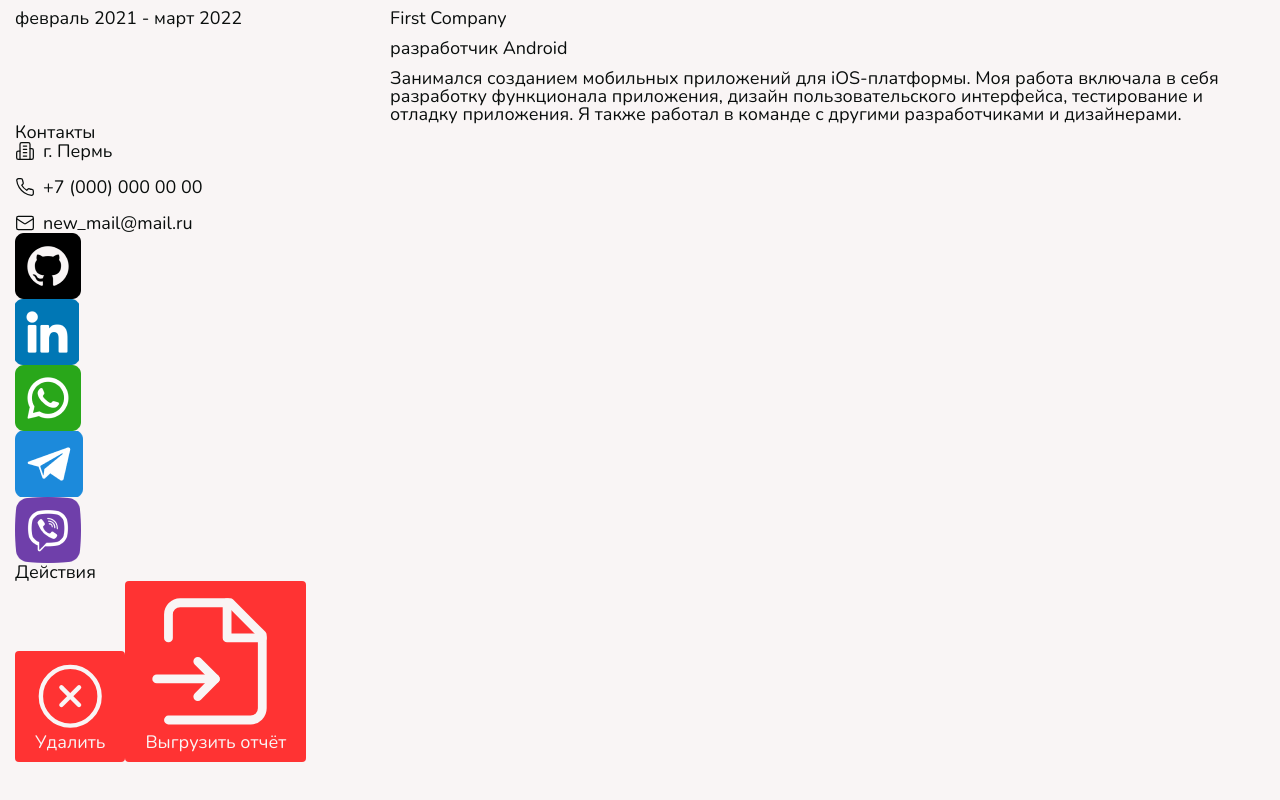
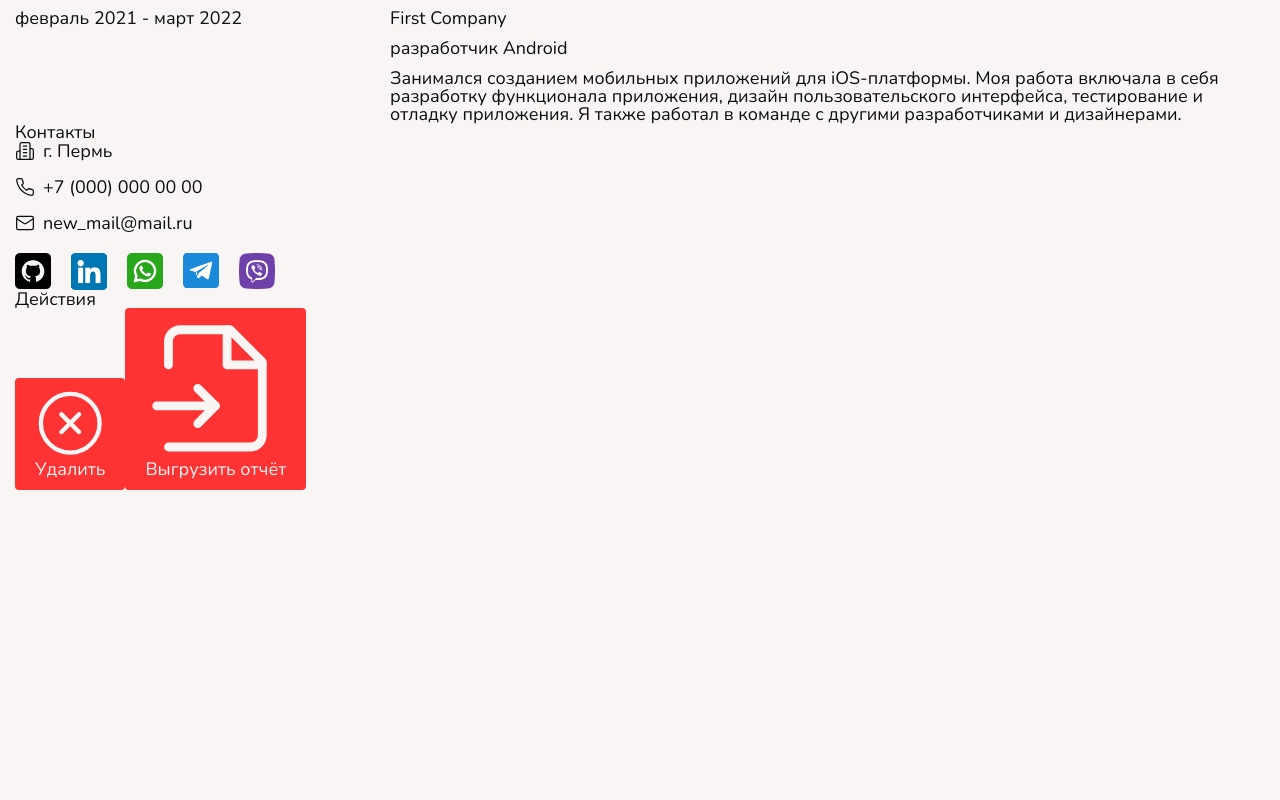
Before and after one commit to teamdevm/teamwork-swift-ferret, a React (Create React App) app in the folder React-app/: page /profile in a window 1280 px wide. Shown: the part 1983-2783 px from the top of the page. After the commit the page ends 2513 px from the top, so only its background shows below. Built offline with nearby package versions, Linux system fonts and the light colour scheme.

Commit message:
add social's styles

```diff
--- a/React-app/src/assets/css/App.css
+++ b/React-app/src/assets/css/App.css
@@ -614,6 +614,28 @@ a.contacts__item:hover {
 /* /////////////////профиль///////////////// */
 /* ///////////////////////////////////////// */
 
+
+/* ///////////////sosial/////////////////// */
+
+.social {
+  display: flex;
+  flex-wrap: wrap;
+  gap: 16px 20px;
+  margin-top: 20px;
+}
+
+.social__item img {
+  max-width: 36px;
+}
+
+.social__item {
+  transition: transform 0.3s ease-in-out;
+}
+
+.social__item:hover {
+  transform: scale(1.1);
+}
+
 /* ///////////////top-block/////////////////// */
 
 .resume__top-block {
```
